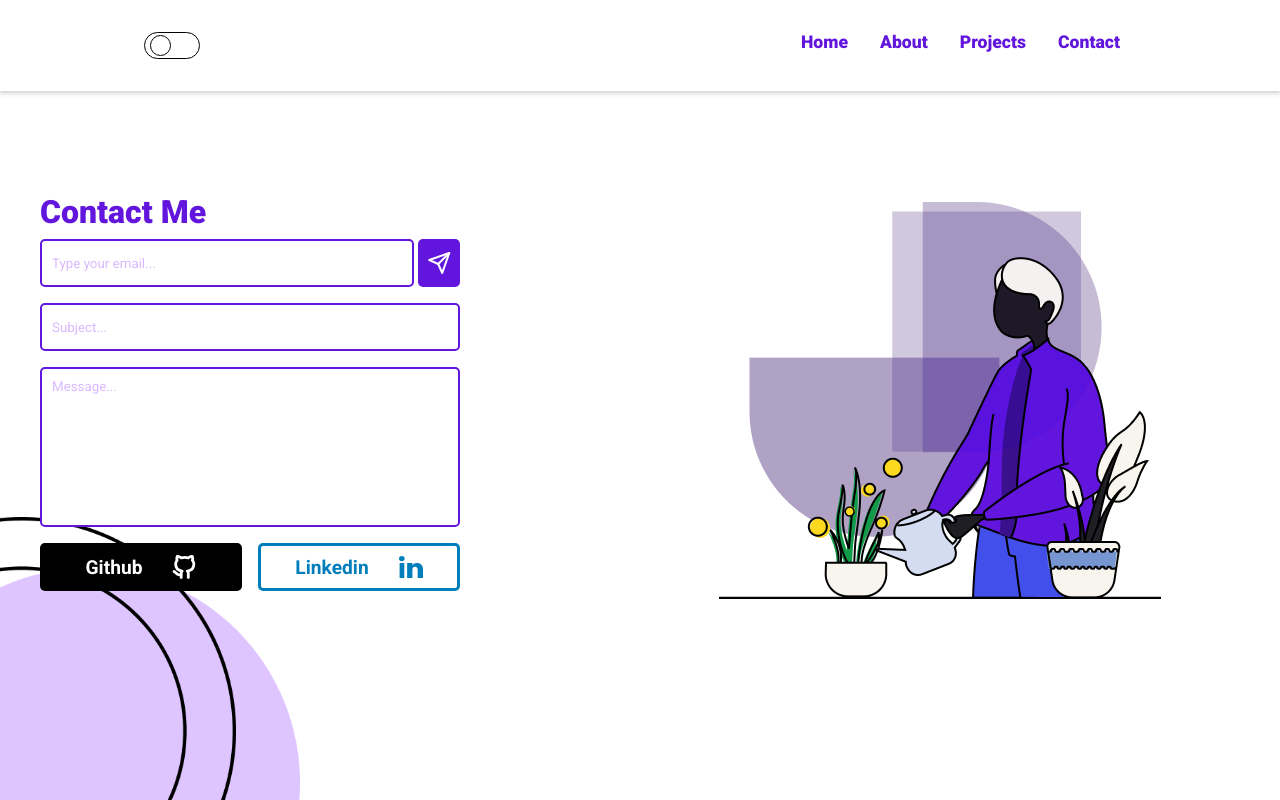
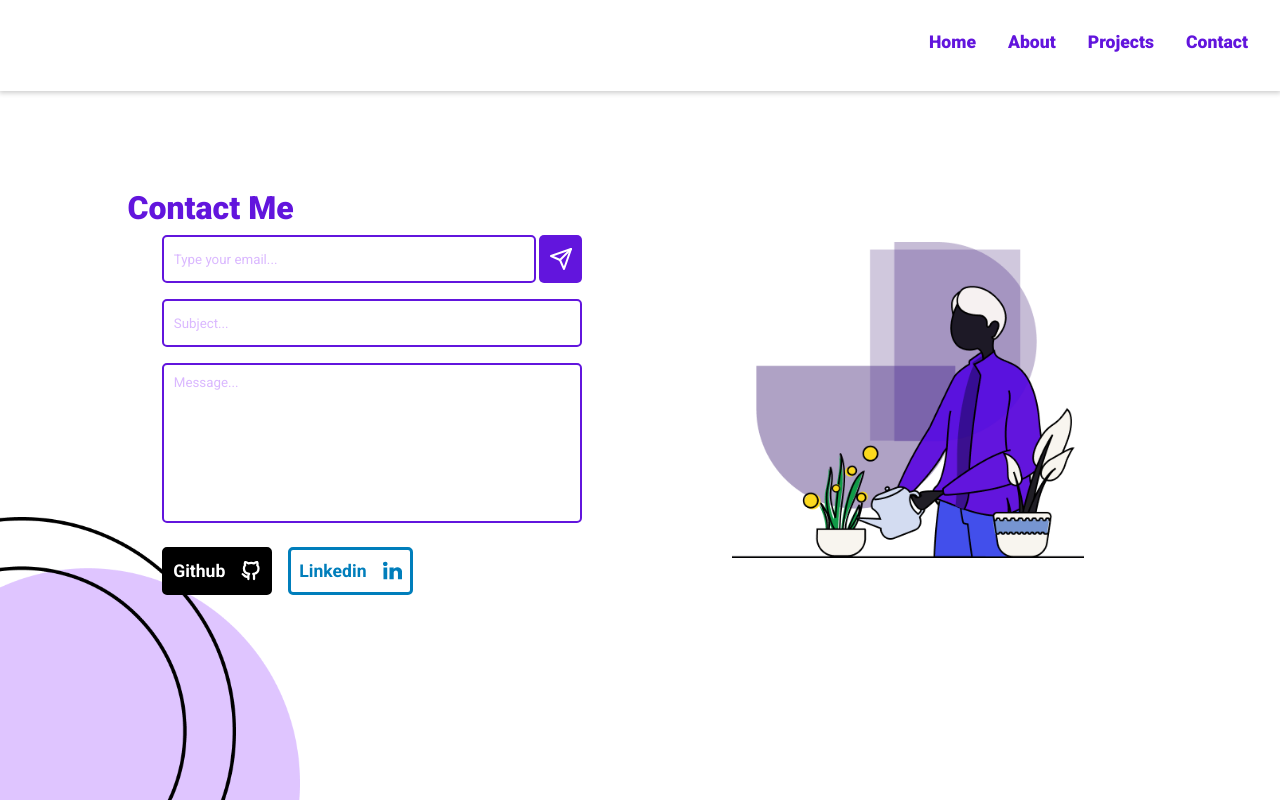
Before and after one commit to ValbertMartins/personal_portfolio, a React (Vite) app: page /contact in a window 1280 px wide. Built offline with nearby package versions, Linux system fonts and the light colour scheme.

Commit message:
refactoring and medias to contact section

```diff
--- a/src/App.tsx
+++ b/src/App.tsx
@@ -1,7 +1,7 @@
 import { ThemeProvider } from "styled-components"
+import { lazy, Suspense } from "react"
 import Home from "./components/home"
 import Header from "./components/header"
-import Projects from "./components/projects"
 import { Container } from "./styles/app"
 import { GlobalStyles } from "./styles/global"
 import { Light, Dark } from "./themes"
@@ -9,6 +9,7 @@ import Contact from "./components/contact"
 import { Routes, Route } from "react-router-dom"
 import AboutMe from "./components/about"
 import { useState } from "react"
+const Projects = lazy(() => import("./components/projects"))
 
 function App() {
   const [changeTheme, setChangeTheme] = useState(false)
@@ -31,7 +32,11 @@ function App() {
           />
           <Route
             path="/projects"
-            element={<Projects />}
+            element={
+              <Suspense fallback={<></>}>
+                <Projects />
+              </Suspense>
+            }
           />
           <Route
             path="/contact"
--- a/src/components/buttonHamburguer/styles.ts
+++ b/src/components/buttonHamburguer/styles.ts
@@ -11,6 +11,7 @@ export const ButtonMobileContainer = styled.button`
   background-color: var(--primary-color);
   position: fixed;
   top: 1rem;
+  right: 1rem;
   user-select: none;
   display: flex;
   justify-content: center;
--- a/src/components/buttonTheme/styles.ts
+++ b/src/components/buttonTheme/styles.ts
@@ -9,6 +9,8 @@ export const Container = styled(motion.div)`
   align-items: center;
   border: 1px solid black;
   border-radius: 30px;
+  opacity: 0;
+  pointer-events: none;
 `
 export const Circle = styled(motion.div)`
   height: 1.3rem;
--- a/src/components/contact/form/index.tsx
+++ b/src/components/contact/form/index.tsx
@@ -8,7 +8,6 @@ import {
   ContactForm,
   EmailWrapper,
   MessageInput,
-  SubjectInput,
   SubmitedMessage,
   Title,
 } from "./styles"
@@ -50,7 +49,7 @@ const FormContact = () => {
             </ButtonSubmit>
           </EmailWrapper>
 
-          <SubjectInput
+          <input
             type="text"
             name="subject"
             placeholder="Subject..."
--- a/src/components/contact/form/styles.ts
+++ b/src/components/contact/form/styles.ts
@@ -7,8 +7,11 @@ export const Title = styled.h1`
   font-weight: 900;
 `
 export const ContactForm = styled(motion.form)`
+  display: flex;
+  justify-content: center;
+  flex-direction: column;
+
   * {
-    width: 100%;
     max-width: 420px;
   }
 
@@ -18,11 +21,13 @@ export const ContactForm = styled(motion.form)`
     outline: none;
     border: 2px solid var(--primary-color);
     border-radius: 5px;
-    margin: 0.5rem 0rem;
+    margin: 0.5rem auto;
+    width: 100%;
     padding: 10px;
     min-height: 3rem;
     font-family: var(--default-font);
     transition: 300ms;
+
     :hover {
       box-shadow: 0px 0px 5px 1px var(--secondary-color);
     }
@@ -33,10 +38,7 @@ export const ContactForm = styled(motion.form)`
     opacity: 0.6;
   }
 `
-export const SubjectInput = styled.input``
 export const MessageInput = styled.textarea`
-  display: block;
-
   height: 10rem;
 `
 
@@ -55,12 +57,12 @@ export const ButtonSubmit = styled.button`
     background-color: var(--secondary-color);
   }
 `
-
 export const EmailWrapper = styled.div`
   display: flex;
   gap: 0.2rem;
+  margin: 0 auto;
+  width: 100%;
   align-items: center;
-
   input {
     flex-grow: 1;
   }
--- a/src/components/contact/styles.ts
+++ b/src/components/contact/styles.ts
@@ -8,12 +8,22 @@ export const Container = styled.section`
 export const ContentContainer = styled.div`
   display: grid;
   grid-template-columns: 1fr 1fr;
-  align-items: center;
-  max-width: 1200px;
+  max-width: 1025px;
   margin: 0 auto;
+  gap: 3rem;
   height: 100vh;
+  @media (max-width: 1025px) {
+    max-width: 820px;
+  }
+  @media (max-width: 830px) {
+    grid-template-columns: 1fr;
+  }
 `
 export const ContainerLogoContact = styled.div`
   display: flex;
   justify-content: center;
+  align-items: center;
+  img {
+    max-width: 22rem;
+  }
 `
--- a/src/components/header/styles.ts
+++ b/src/components/header/styles.ts
@@ -15,15 +15,13 @@ export const HeaderContainer = styled.div`
   }
 `
 export const HeaderContent = styled.div`
-  max-width: 80%;
+  max-width: 95rem;
   margin: 0 auto;
   display: flex;
   justify-content: space-between;
   padding: 2rem 1rem;
   font-size: 1.1rem;
   @media (max-width: 1025px) {
-    font-size: 1rem;
-  }
-  @media (max-width: 710px) {
+    max-width: 100%;
   }
 `
--- a/src/components/socialButtons/styles.ts
+++ b/src/components/socialButtons/styles.ts
@@ -2,9 +2,9 @@ import { motion } from "framer-motion"
 import styled from "styled-components"
 
 export const ButtonsSocialContainer = styled.div`
-  margin: 1rem 0rem;
+  margin: 1rem auto;
   display: flex;
-  align-items: center;
+  width: 100%;
   gap: 1rem;
 `
 interface ButtonRedirectProps {
@@ -25,11 +25,11 @@ export const SocialButton = styled(motion.a)<ButtonRedirectProps>`
   border: 3px solid ${props => props.borderColor};
   font-weight: bold;
   cursor: pointer;
-  gap: 30px;
-  font-size: 1.2rem;
+  gap: 1rem;
+  font-size: 1.1rem;
 
   svg {
-    width: 1.5rem;
-    height: 1.5rem;
+    width: 1.2rem;
+    height: 1.2rem;
   }
 `
--- a/src/themes/index.ts
+++ b/src/themes/index.ts
@@ -12,7 +12,7 @@ export const Dark: ThemeProps = {
   colors: {
     PRIMARY: "#6215DD",
     SECONDARY: "#C28AFF",
-    BACKGROUND_COLOR: "#2F2828",
+    BACKGROUND_COLOR: "#333",
     TEXT_COLOR: "#FFF",
   },
 }
```
